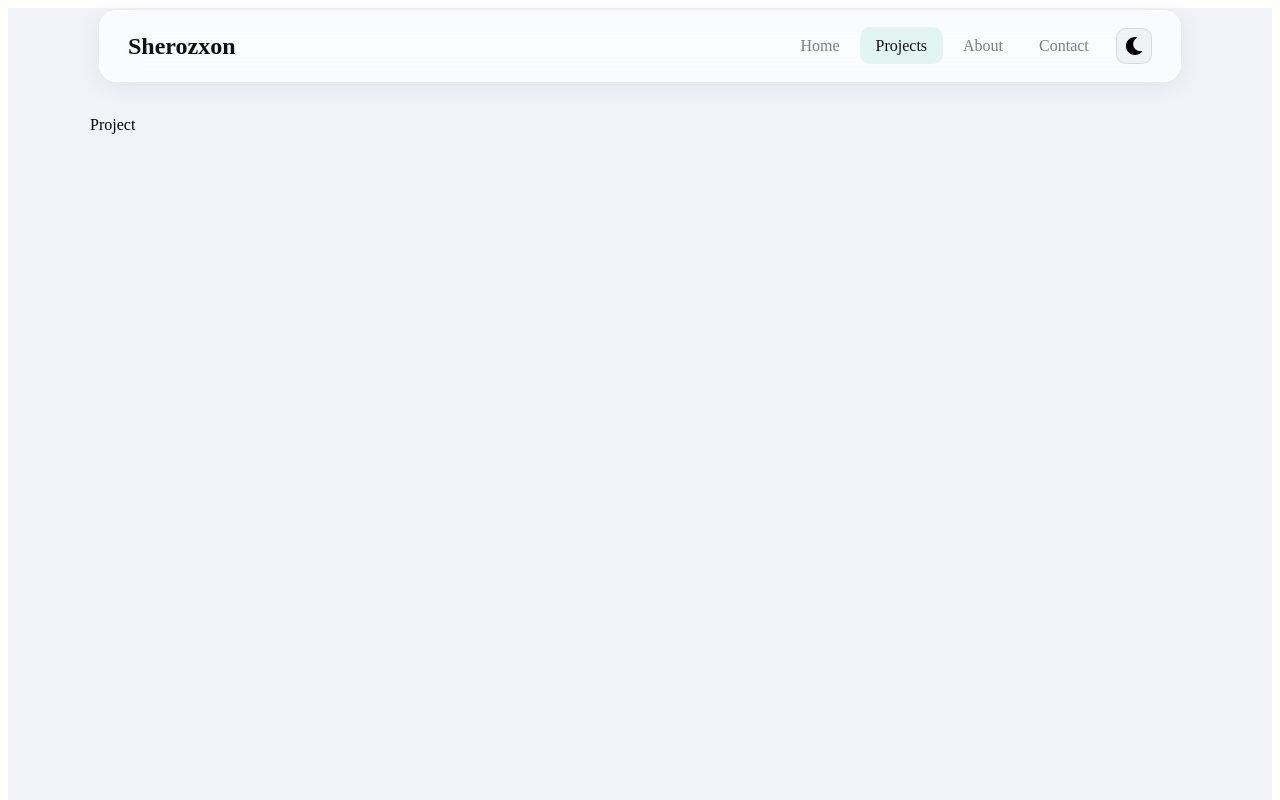
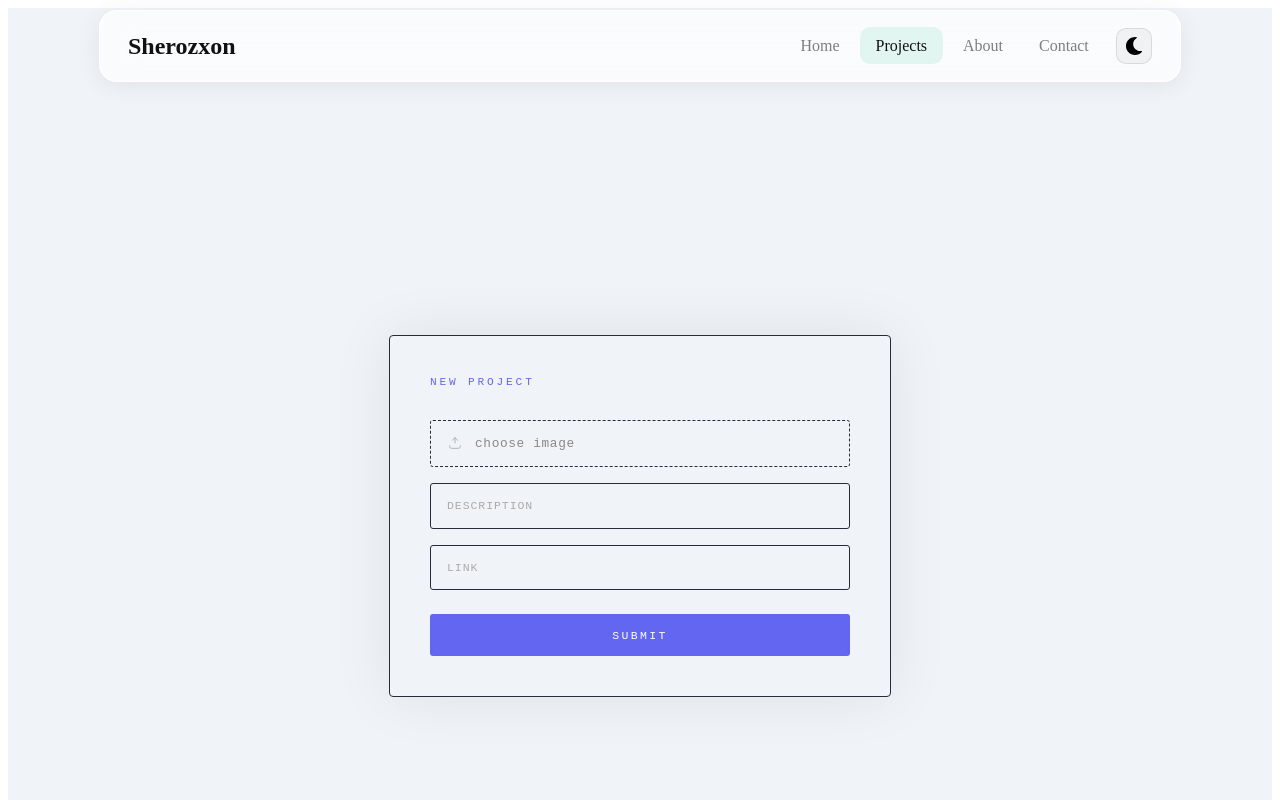
Before and after one commit to sherozxon-FR/Real-Portfolio, a React (Vite) app: page /project in a window 1280 px wide. Shown: the top 800 px of the page. Built offline with nearby package versions, Linux system fonts and the light colour scheme.

Commit message:
project page jarayonda

```diff
--- a/src/pages/projects/Project.jsx
+++ b/src/pages/projects/Project.jsx
@@ -1,8 +1,74 @@
-import React from 'react'
+import React, { useState, useRef } from 'react'
+import styles from './Project.module.css'
 
 function Project() {
+
+  const [image, setImage] = useState(null)
+  const [link, setLink] = useState("")
+  const [bio, setBio] = useState("")
+  const fileRef = useRef(null)
+
+  const data = [
+    { image, link, bio }
+  ]
+
+  const handeleForm = (e) => {
+    e.preventDefault()
+    console.log(data)
+
+    setImage(null)
+    setLink("")
+    setBio("")
+    fileRef.current.value = ""
+  }
+
   return (
-    <div>Project</div>
+    <div className={styles.wrapper}>
+      <div className={styles.card}>
+        <p className={styles.title}>New Project</p>
+        <form className={styles.form} onSubmit={handeleForm}>
+
+          <label className={styles.fileLabel}>
+            <svg className={styles.fileIcon} viewBox="0 0 24 24" fill="none" stroke="currentColor" strokeWidth="1.5">
+              <path d="M4 16v1a3 3 0 003 3h10a3 3 0 003-3v-1M12 12V4m0 0L8 8m4-4l4 4" strokeLinecap="round" strokeLinejoin="round" />
+            </svg>
+            {image
+              ? <span className={styles.fileName}>{image.name}</span>
+              : <span>choose image</span>
+            }
+            <input
+              ref={fileRef}
+              type="file"
+              accept="image/*"
+              className={styles.fileInput}
+              onChange={(e) => setImage(e.target.files[0])}
+              required
+            />
+          </label>
+
+          <input
+            className={styles.input}
+            type="text"
+            placeholder='description'
+            value={bio}
+            required
+            onChange={(e) => setBio(e.target.value)}
+          />
+
+          <input
+            className={styles.input}
+            type="text"
+            placeholder='link'
+            value={link}
+            onChange={(e) => setLink(e.target.value)}
+            required
+
+          />
+
+          <button className={styles.button} disabled type='submit'>Submit</button>
+        </form>
+      </div>
+    </div>
   )
 }
 
--- a/src/pages/projects/project.module.css
+++ b/src/pages/projects/project.module.css
@@ -0,0 +1,120 @@
+.wrapper {
+    min-height: 100vh;
+    display: flex;
+    align-items: center;
+    justify-content: center;
+    font-family: 'DM Mono', 'Courier New', monospace;
+}
+
+.card {
+    border: 1px solid #2a2a3a;
+    border-radius: 4px;
+    padding: 2.5rem;
+    width: 100%;
+    max-width: 420px;
+    box-shadow: 0 0 60px rgba(0, 0, 0, 0.08);
+}
+
+.title {
+    font-size: 0.7rem;
+    letter-spacing: 0.25em;
+    text-transform: uppercase;
+    color: #6366f1;
+    margin: 0 0 2rem 0;
+    font-weight: 400;
+}
+
+.form {
+    display: flex;
+    flex-direction: column;
+    gap: 1rem;
+}
+
+.fileLabel {
+    display: flex;
+    align-items: center;
+    gap: 0.75rem;
+    padding: 0.9rem 1rem;
+    border: 1px dashed #2a2a3a;
+    border-radius: 3px;
+    cursor: pointer;
+    transition: border-color 0.2s, background 0.2s;
+    color: #888;
+    font-size: 0.8rem;
+    letter-spacing: 0.05em;
+}
+
+.fileLabel:hover {
+    border-color: #6366f1;
+    background: rgba(99, 102, 241, 0.04);
+    color: #6366f1;
+}
+
+.fileInput {
+    display: none;
+}
+
+.fileIcon {
+    width: 16px;
+    height: 16px;
+    opacity: 0.6;
+    flex-shrink: 0;
+}
+
+.fileName {
+    color: #6366f1;
+    font-size: 0.75rem;
+    overflow: hidden;
+    text-overflow: ellipsis;
+    white-space: nowrap;
+}
+
+.input {
+    background: transparent;
+    border: 1px solid #2a2a3a;
+    border-radius: 3px;
+    padding: 0.9rem 1rem;
+    color: #333;
+    font-size: 0.82rem;
+    font-family: inherit;
+    letter-spacing: 0.03em;
+    outline: none;
+    transition: border-color 0.2s, box-shadow 0.2s;
+    width: 100%;
+    box-sizing: border-box;
+}
+
+.input::placeholder {
+    color: #aaa;
+    letter-spacing: 0.08em;
+    text-transform: uppercase;
+    font-size: 0.72rem;
+}
+
+.input:focus {
+    border-color: #6366f1;
+    box-shadow: 0 0 0 3px rgba(99, 102, 241, 0.1);
+}
+
+.button {
+    margin-top: 0.5rem;
+    padding: 0.9rem;
+    background: #6366f1;
+    color: #fff;
+    border: none;
+    border-radius: 3px;
+    font-family: inherit;
+    font-size: 0.72rem;
+    letter-spacing: 0.2em;
+    text-transform: uppercase;
+    cursor: pointer;
+    transition: background 0.2s, transform 0.1s;
+}
+
+.button:hover {
+    background: #5254cc;
+}
+
+.button:active {
+    transform: scale(0.98);
+}
```
